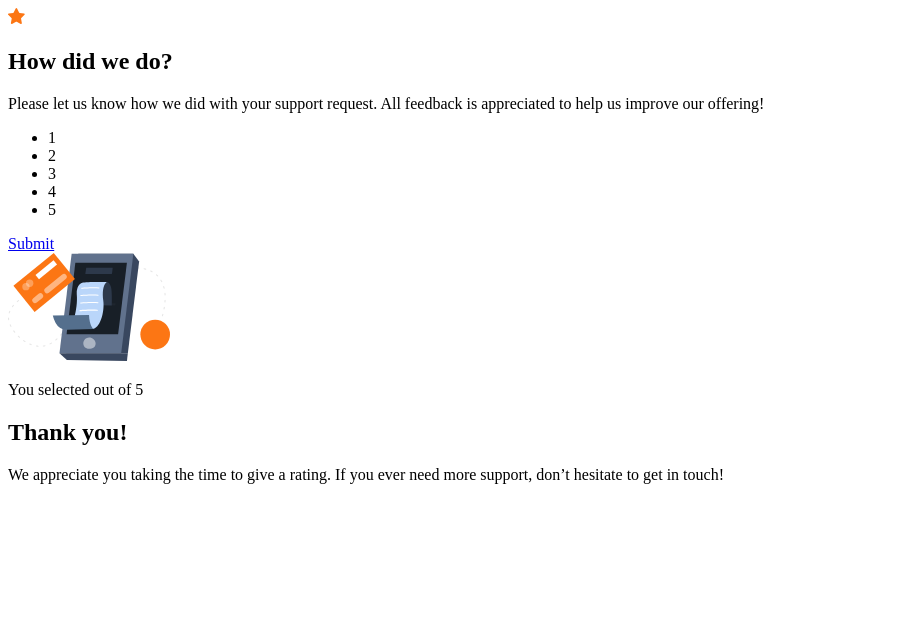
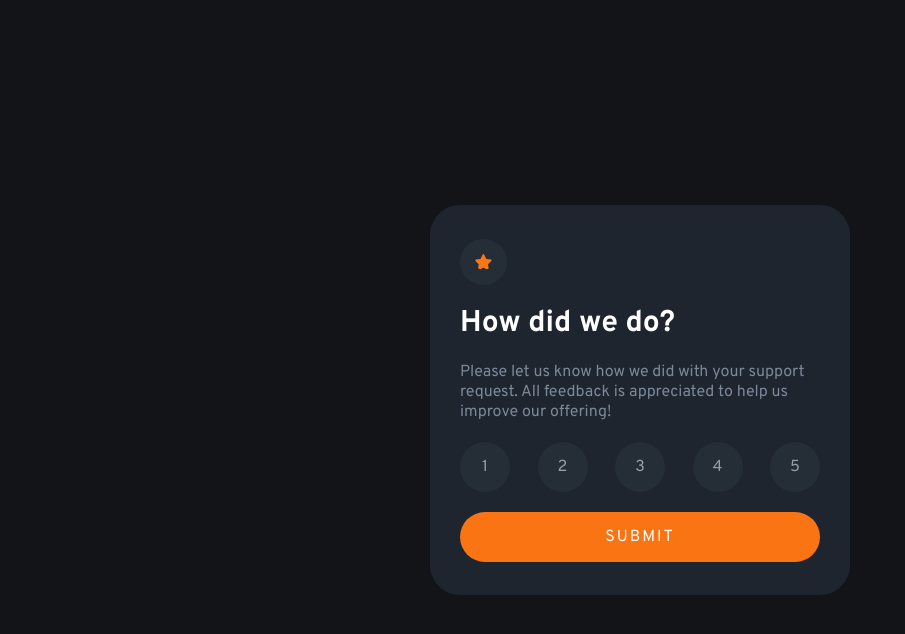
Before and after one commit to lkiryu/Interactive-rating-component, a plain HTML site: page index.html in a window 1280 px wide. Shown: the whole page, without its empty margins (0-905 px from the left). Drawn offline with Linux system fonts and the light colour scheme.

Commit message:
style pronto

```diff
--- a/index.html
+++ b/index.html
@@ -27,7 +27,7 @@
             </ul>
             <a href="#" class="submit-button">Submit</a>
         </div>
-        <div class="card-thanks">
+        <div class="card-thanks none">
             <img src="./src/images/illustration-thank-you.svg" alt="illustration-thank-you">
             <p class="selected">You selected <span></span> out of 5</p>
             <h2 class="title">Thank you!</h2>
--- a/src/css/reset.css
+++ b/src/css/reset.css
@@ -0,0 +1,14 @@
+*{
+    margin: 0;
+    padding: 0;
+    box-sizing: border-box;
+}
+
+li{
+    list-style: none;
+}
+
+a{
+    color: inherit;
+    text-decoration: none;
+}
--- a/src/css/style.css
+++ b/src/css/style.css
@@ -0,0 +1,104 @@
+@import url('https://fonts.googleapis.com/css2?family=Overpass:ital,wght@0,100..900;1,100..900&display=swap');
+
+body{
+    font-family: "Overpass", sans-serif;
+    font-size: 16px;
+}
+
+.container{
+    display: flex;
+    justify-content: center;
+    align-items: center;
+    height: 100vh;
+    background-color: hsl(216, 12%, 8%);
+}
+
+.card-rating, .card-thanks{
+    display: flex;
+    flex-direction: column;
+    justify-content: center;
+    align-items: flex-start;
+    background-color: hsl(215, 21%, 15%);
+    padding: 30px;
+    border-radius: 30px;
+    width: 420px;
+    height: 390px;
+}
+
+.card-rating img{
+    padding: 15px;
+    background-color: hsl(213, 19%, 18%);
+    border-radius: 50%;
+    margin-bottom: 20px;
+}
+
+.title{
+    color: hsl(0, 0%, 100%);
+    font-size: 30px;
+    margin-bottom: 20px;
+}
+
+.description{
+    color: hsl(216, 12%, 54%);
+    margin-bottom: 20px;
+}
+
+ul{
+    display: flex;
+    justify-content: space-between;
+    align-items: center;
+    width: 100%;
+    margin-bottom: 20px;
+}
+
+li{
+    display: flex;
+    justify-content: center;
+    align-items: center;
+    width: 50px;
+    height: 50px;
+    padding: 20px;
+    border-radius: 50%;
+    cursor: pointer;
+    background-color: hsl(213, 19%, 18%);
+    color: hsl(217, 12%, 63%);
+}
+
+.submit-button{
+    display: flex;
+    justify-content: center;
+    align-items: center;
+    width: 100%;
+    padding: 15px;
+    border-radius: 40px;
+    text-transform: uppercase;
+    letter-spacing: 2px;
+    background-color: hsl(25, 97%, 53%);
+    color: hsl(0, 0%, 100%);
+}
+
+.card-thanks{
+    display: flex;
+    justify-content: center;
+    align-items: center;
+}
+
+.card-thanks img{
+    margin-bottom: 20px;
+}
+
+.card-thanks .selected{
+    border-radius: 20px;
+    padding: 5px 20px;
+    margin-bottom: 20px;
+    background-color: hsl(213, 19%, 18%);
+    color: hsl(25, 97%, 53%);
+}
+
+.card-thanks .description{
+    text-align: center;
+}
+
+.none{
+    display: none;
+}
```
